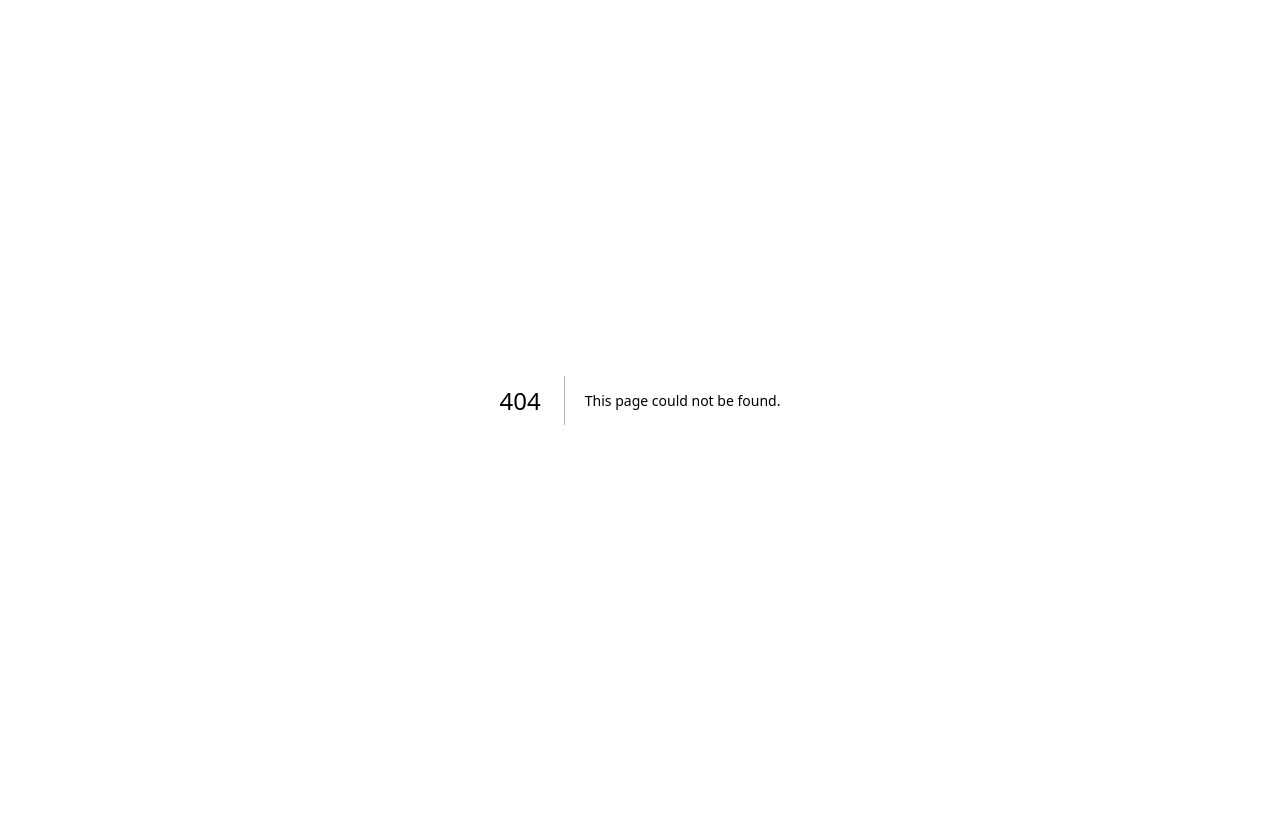
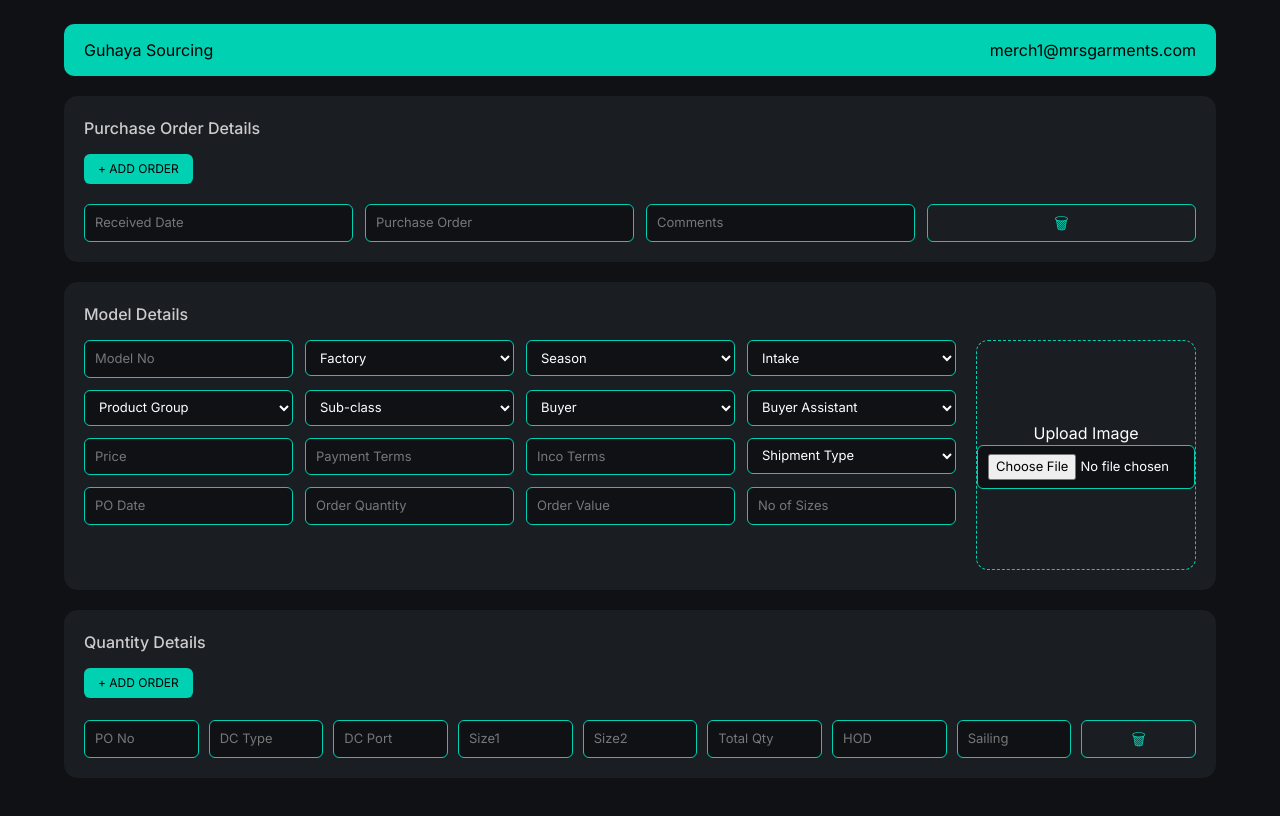
Before and after one commit to SUGANTH-V-27/guhaya-sourcing, a Next.js app in the folder frontend/: page /purchase-orders in a window 1280 px wide. Before the commit this address had no page. Shown: the top 816 px of the page. Built offline with nearby package versions, Linux system fonts and the light colour scheme.

Commit message:
Purchase order page

```diff
--- /dev/null
+++ b/frontend/custom.d.ts
@@ -0,0 +1 @@
+declare module "*.css";
--- a/frontend/package.json
+++ b/frontend/package.json
@@ -11,6 +11,7 @@
     "typecheck": "tsc --noEmit"
   },
   "dependencies": {
+    "concurrently": "^9.2.1",
     "next": "^15.5.3",
     "react": "^19.1.1",
     "react-dom": "^19.1.1"
--- /dev/null
+++ b/frontend/src/app/purchase-orders/page.tsx
@@ -0,0 +1,5 @@
+import PurchaseOrderPage from "@/purchase-orders/PurchaseOrderPage";
+
+export default function Page() {
+  return <PurchaseOrderPage />;
+}
--- /dev/null
+++ b/frontend/src/purchase-orders/CustomSelect.tsx
@@ -0,0 +1,38 @@
+"use client";
+
+import { useState } from "react";
+
+const CustomSelect = ({ label, options }: any) => {
+  const [value, setValue] = useState("");
+  const [customValue, setCustomValue] = useState("");
+
+  return (
+    <div>
+      <select
+        value={value}
+        onChange={(e) => setValue(e.target.value)}
+      >
+        <option value="">{label}</option>
+
+        {options.map((opt: string, i: number) => (
+          <option key={i} value={opt}>
+            {opt}
+          </option>
+        ))}
+
+        <option value="other">Other</option>
+      </select>
+
+      {value === "other" && (
+        <input
+          placeholder={`Enter ${label}`}
+          value={customValue}
+          onChange={(e) => setCustomValue(e.target.value)}
+          style={{ marginTop: "6px" }}
+        />
+      )}
+    </div>
+  );
+};
+
+export default CustomSelect;
--- /dev/null
+++ b/frontend/src/purchase-orders/ModelDetails.tsx
@@ -0,0 +1,108 @@
+"use client";
+
+import { useState } from "react";
+import CustomSelect from "./CustomSelect";
+
+const ModelDetails = () => {
+  const [image, setImage] = useState<string | null>(null);
+
+  const handleImage = (e: any) => {
+    const file = e.target.files[0];
+    if (file) {
+      setImage(URL.createObjectURL(file));
+    }
+  };
+
+  return (
+    <div className="section">
+
+      <h2>Model Details</h2>
+
+      <div className="model-container">
+
+        {/* LEFT SIDE */}
+        <div className="model-left">
+
+          <div className="grid4">
+            <input placeholder="Model No" />
+
+            <CustomSelect
+              label="Factory"
+              options={["Factory A", "Factory B"]}
+            />
+
+            <CustomSelect
+              label="Season"
+              options={["Summer", "Winter"]}
+            />
+
+            <CustomSelect
+              label="Intake"
+              options={["Bulk", "Sample"]}
+            />
+          </div>
+
+          <div className="grid4">
+            <CustomSelect
+              label="Product Group"
+              options={["Men", "Women"]}
+            />
+
+            <CustomSelect
+              label="Sub-class"
+              options={["Casual", "Formal"]}
+            />
+
+            <CustomSelect
+              label="Buyer"
+              options={["Nike", "Adidas"]}
+            />
+
+            <CustomSelect
+              label="Buyer Assistant"
+              options={["Assistant 1", "Assistant 2"]}
+            />
+          </div>
+
+          <div className="grid4">
+            <input placeholder="Price" />
+            <input placeholder="Payment Terms" />
+            <input placeholder="Inco Terms" />
+
+            <CustomSelect
+              label="Shipment Type"
+              options={["Air", "Sea"]}
+            />
+          </div>
+
+          <div className="grid4">
+            <input placeholder="PO Date" />
+            <input placeholder="Order Quantity" />
+            <input placeholder="Order Value" />
+            <input placeholder="No of Sizes" />
+          </div>
+
+        </div>
+
+        {/* RIGHT IMAGE */}
+        <div className="model-right">
+          <div className="image-box">
+
+            {image ? (
+              <img src={image} className="preview-img" />
+            ) : (
+              <p>Upload Image</p>
+            )}
+
+            <input type="file" onChange={handleImage} />
+
+          </div>
+        </div>
+
+      </div>
+
+    </div>
+  );
+};
+
+export default ModelDetails;
--- /dev/null
+++ b/frontend/src/purchase-orders/PurchaseDetails.tsx
@@ -0,0 +1,41 @@
+"use client";
+
+import { useState } from "react";
+
+const PurchaseDetails = () => {
+  const [rows, setRows] = useState([{ }]);
+
+  const addRow = () => setRows([...rows, {}]);
+
+  const deleteRow = (index: number) => {
+    setRows(rows.filter((_, i) => i !== index));
+  };
+
+  return (
+    <div className="section">
+
+      <h2>Purchase Order Details</h2>
+
+      <button className="btn" onClick={addRow}>
+        + ADD ORDER
+      </button>
+
+      {rows.map((_, index) => (
+        <div key={index} className="row">
+
+          <input placeholder="Received Date" />
+          <input placeholder="Purchase Order" />
+          <input placeholder="Comments" />
+
+          <button className="delete-btn" onClick={() => deleteRow(index)}>
+            🗑
+          </button>
+
+        </div>
+      ))}
+
+    </div>
+  );
+};
+
+export default PurchaseDetails;
--- /dev/null
+++ b/frontend/src/purchase-orders/PurchaseOrderPage.tsx
@@ -0,0 +1,25 @@
+"use client";
+
+import PurchaseDetails from "./PurchaseDetails";
+import ModelDetails from "./ModelDetails";
+import QuantityTable from "./QuantityTable";
+import "./purchase.css";
+
+const PurchaseOrderPage = () => {
+  return (
+    <div className="po-container">
+
+      <div className="po-header">
+        <h1>Guhaya Sourcing</h1>
+        <span>merch1@mrsgarments.com</span>
+      </div>
+
+      <PurchaseDetails />
+      <ModelDetails />
+      <QuantityTable />
+
+    </div>
+  );
+};
+
+export default PurchaseOrderPage;
--- /dev/null
+++ b/frontend/src/purchase-orders/QuantityTable.tsx
@@ -0,0 +1,50 @@
+"use client";
+
+import { useState } from "react";
+
+const QuantityTable = () => {
+  const [rows, setRows] = useState([{}]);
+
+  const addRow = () => setRows([...rows, {}]);
+
+  const deleteRow = (index: number) => {
+    setRows(rows.filter((_, i) => i !== index));
+  };
+
+  return (
+    <div className="section">
+
+      <h2>Quantity Details</h2>
+
+      <button className="btn" onClick={addRow}>
+        + ADD ORDER
+      </button>
+
+      <div className="table-container">
+
+        {rows.map((_, index) => (
+          <div key={index} className="table-row">
+
+            <input placeholder="PO No" />
+            <input placeholder="DC Type" />
+            <input placeholder="DC Port" />
+            <input placeholder="Size1" />
+            <input placeholder="Size2" />
+            <input placeholder="Total Qty" />
+            <input placeholder="HOD" />
+            <input placeholder="Sailing" />
+
+            <button className="delete-btn" onClick={() => deleteRow(index)}>
+              🗑
+            </button>
+
+          </div>
+        ))}
+
+      </div>
+
+    </div>
+  );
+};
+
+export default QuantityTable;
--- /dev/null
+++ b/frontend/src/purchase-orders/purchase.css
@@ -0,0 +1,137 @@
+/* GLOBAL */
+body {
+  background: #0f1115;
+  color: white;
+  font-family: Arial, sans-serif;
+}
+
+/* MAIN */
+.po-container {
+  padding: 24px;
+  max-width: 1200px;
+  margin: auto;
+}
+
+/* HEADER */
+.po-header {
+  background: #00d1b2;
+  color: black;
+  padding: 14px 20px;
+  border-radius: 10px;
+  display: flex;
+  justify-content: space-between;
+  margin-bottom: 20px;
+}
+
+/* SECTIONS */
+.section {
+  background: #1a1d22;
+  padding: 20px;
+  border-radius: 14px;
+  margin-bottom: 20px;
+}
+
+/* TITLES */
+h2 {
+  font-size: 16px;
+  margin-bottom: 14px;
+  font-weight: 500;
+  color: #ccc;
+}
+
+/* INPUTS */
+input, select {
+  background: #0f1115;
+  border: 1px solid #00d1b2;
+  color: white;
+  padding: 8px 10px;
+  border-radius: 6px;
+  width: 100%;
+  font-size: 13px;
+}
+
+input::placeholder {
+  color: #777;
+}
+
+/* BUTTONS */
+.btn {
+  background: #00d1b2;
+  color: black;
+  border: none;
+  padding: 6px 14px;
+  border-radius: 6px;
+  font-size: 12px;
+  margin-bottom: 12px;
+  cursor: pointer;
+}
+
+.delete-btn {
+  background: transparent;
+  border: 1px solid #00d1b2;
+  color: #00d1b2;
+  padding: 6px;
+  border-radius: 6px;
+  cursor: pointer;
+}
+
+/* MODEL LAYOUT */
+.model-container {
+  display: flex;
+  gap: 20px;
+  align-items: flex-start;
+}
+
+.model-left {
+  flex: 1;
+}
+
+.model-right {
+  width: 220px;
+}
+
+/* GRID */
+.grid4 {
+  display: grid;
+  grid-template-columns: repeat(4, 1fr);
+  gap: 12px;
+  margin-bottom: 12px;
+}
+
+/* IMAGE BOX */
+.image-box {
+  height: 230px;
+  border: 1px dashed #00d1b2;
+  border-radius: 12px;
+  display: flex;
+  align-items: center;
+  justify-content: center;
+  flex-direction: column;
+}
+
+/* IMAGE PREVIEW */
+.preview-img {
+  width: 100%;
+  height: 100%;
+  object-fit: cover;
+}
+
+/* PURCHASE ROW */
+.row {
+  display: grid;
+  grid-template-columns: repeat(4, 1fr);
+  gap: 12px;
+  margin-top: 8px;
+}
+
+/* TABLE */
+.table-container {
+  overflow-x: auto;
+}
+
+.table-row {
+  display: grid;
+  grid-template-columns: repeat(9, 1fr);
+  gap: 10px;
+  margin-top: 10px;
+}
--- a/frontend/tsconfig.json
+++ b/frontend/tsconfig.json
@@ -22,6 +22,7 @@
         "name": "next"
       }
     ],
+    "types": ["node", "react", "react-dom"],
     "baseUrl": ".",
     "paths": {
       "@/*": [
@@ -31,6 +32,7 @@
   },
   "include": [
     "next-env.d.ts",
+    "custom.d.ts",
     "**/*.ts",
     "**/*.tsx",
     ".next/types/**/*.ts"
```
Also changed, not shown: frontend/src/purchase-orders/page.tsx (deleted), 2 other files (tests, documents, lock files or other folders).
